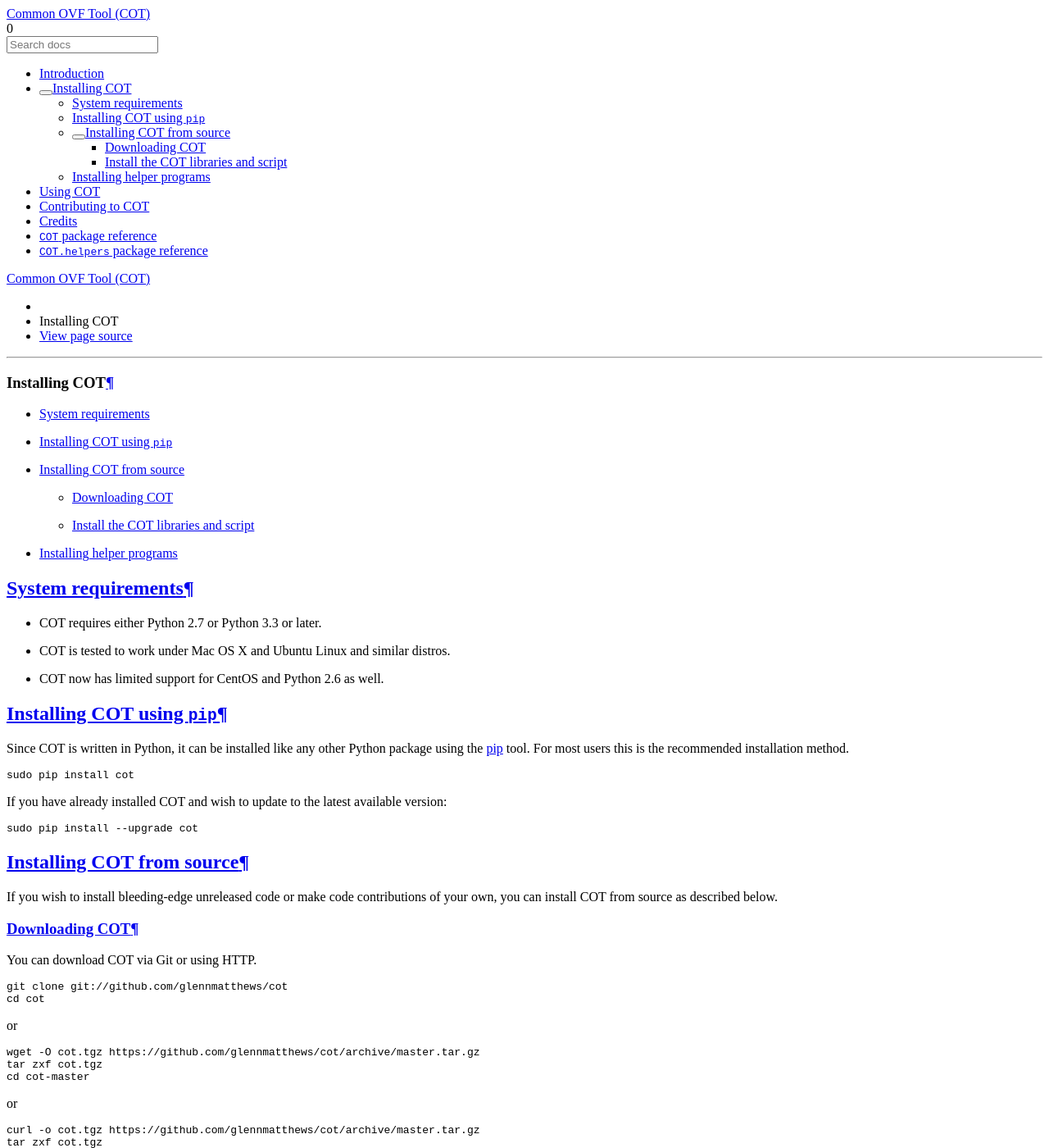
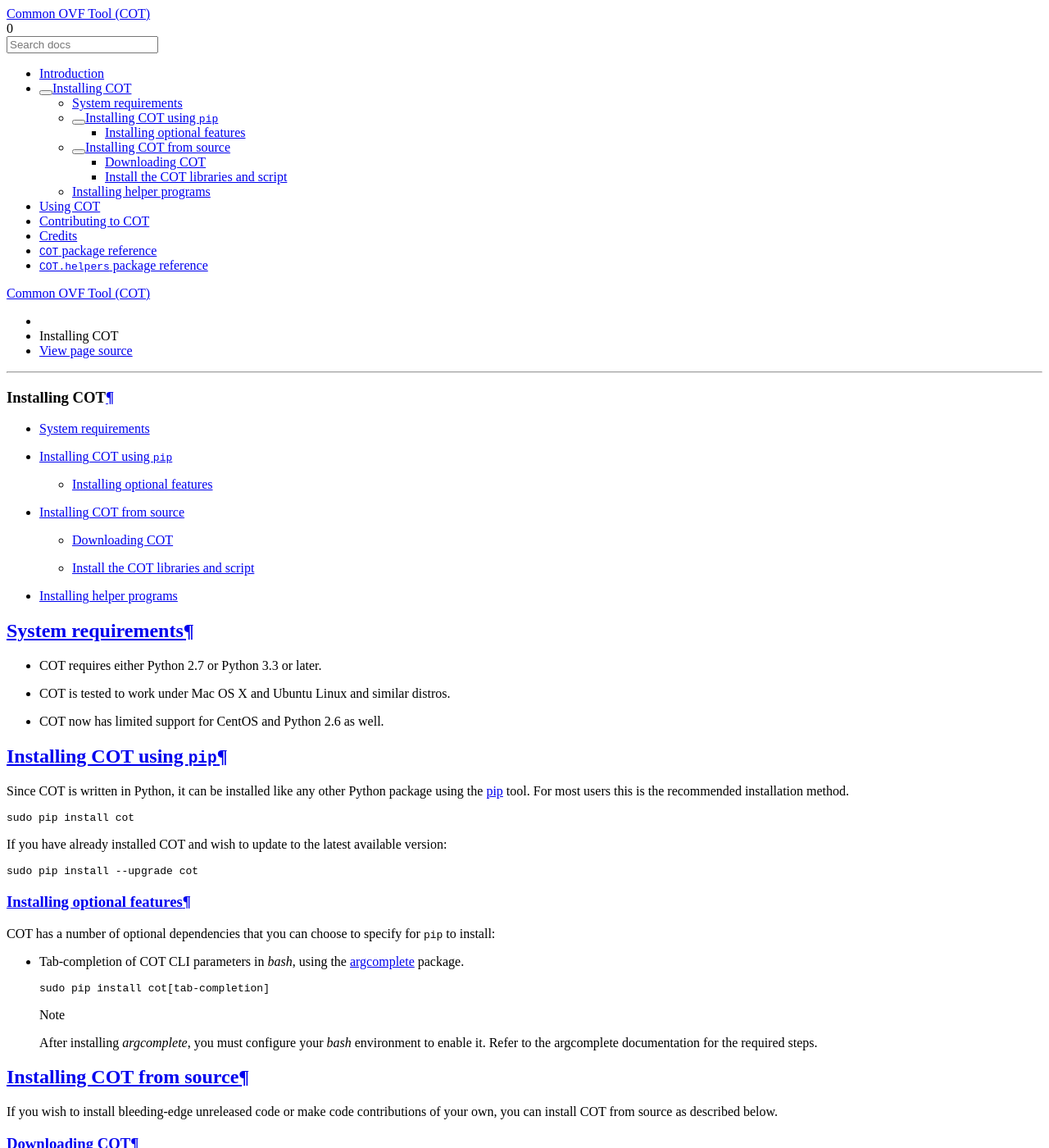
Before and after one commit to glennmatthews/cot, a Sphinx documentation site: the page built from docs/installation.rst, in a window 1280 px wide and 1400 px high. Shown: the whole window at 82% size. Built offline with Sphinx 7.4.7 and the Read the Docs theme 2.0.0, drawn with Linux system fonts in a browser that asks for light colours; pages that are not in the unit, such as notebooks, are missing from menus.

Commit message:
Add argcomplete to setup.py and docs

```diff
--- a/CHANGELOG.rst
+++ b/CHANGELOG.rst
@@ -19,6 +19,7 @@
   and ``--scsi-subtypes`` in ``cot edit-hardware``.
 - COT now recognizes the Cisco IOS XRv 9000 platform identifier
   ``com.cisco.ios-xrv9000``.
+- Support for tab-completion of CLI parameters using `argcomplete`_.
 
 **Changed**
 
@@ -390,6 +391,7 @@
 .. _Travis CI: https://travis-ci.org/glennmatthews/cot/
 .. _versioneer: https://github.com/warner/python-versioneer
 .. _pip: https://pip.pypa.io/en/stable/
+.. _argcomplete: https://argcomplete.readthedocs.io/en/latest/
 
 .. _Unreleased: https://github.com/glennmatthews/cot/compare/master...develop
 .. _1.4.2: https://github.com/glennmatthews/cot/compare/v1.4.1...v1.4.2
--- a/docs/installation.rst
+++ b/docs/installation.rst
@@ -27,6 +27,24 @@
 ::
 
   sudo pip install --upgrade cot
+
+Installing optional features
+''''''''''''''''''''''''''''
+
+COT has a number of optional dependencies that you can choose to specify for
+``pip`` to install:
+
+* Tab-completion of COT CLI parameters in `bash`, using the `argcomplete`_
+  package.
+
+  ::
+
+     sudo pip install cot[tab-completion]
+
+  .. note::
+     After installing `argcomplete`, you must configure your `bash`
+     environment to enable it. Refer to the argcomplete documentation for
+     the required steps.
 
 Installing COT from source
 --------------------------
@@ -119,3 +137,4 @@
 .. _fatdisk: http://github.com/goblinhack/fatdisk
 .. _ovftool: https://www.vmware.com/support/developer/ovf/
 .. _MacPorts: http://www.macports.org/
+.. _argcomplete: https://argcomplete.readthedocs.io/en/latest/
--- a/setup.py
+++ b/setup.py
@@ -48,6 +48,10 @@
 
 setup_requires = install_requires + ['sphinx>=1.3', 'sphinx_rtd_theme']
 tests_require = install_requires + ['unittest2', 'mock']
+
+extras_require = {
+    'tab-completion': ['argcomplete>=1.3.0'],
+}
 
 cmdclass = versioneer.get_cmdclass()
 
@@ -106,6 +110,7 @@
     test_suite='unittest2.collector',
     tests_require=tests_require,
     install_requires=install_requires,
+    extras_require=extras_require,
 
     # Package contents
     cmdclass=cmdclass,
```
